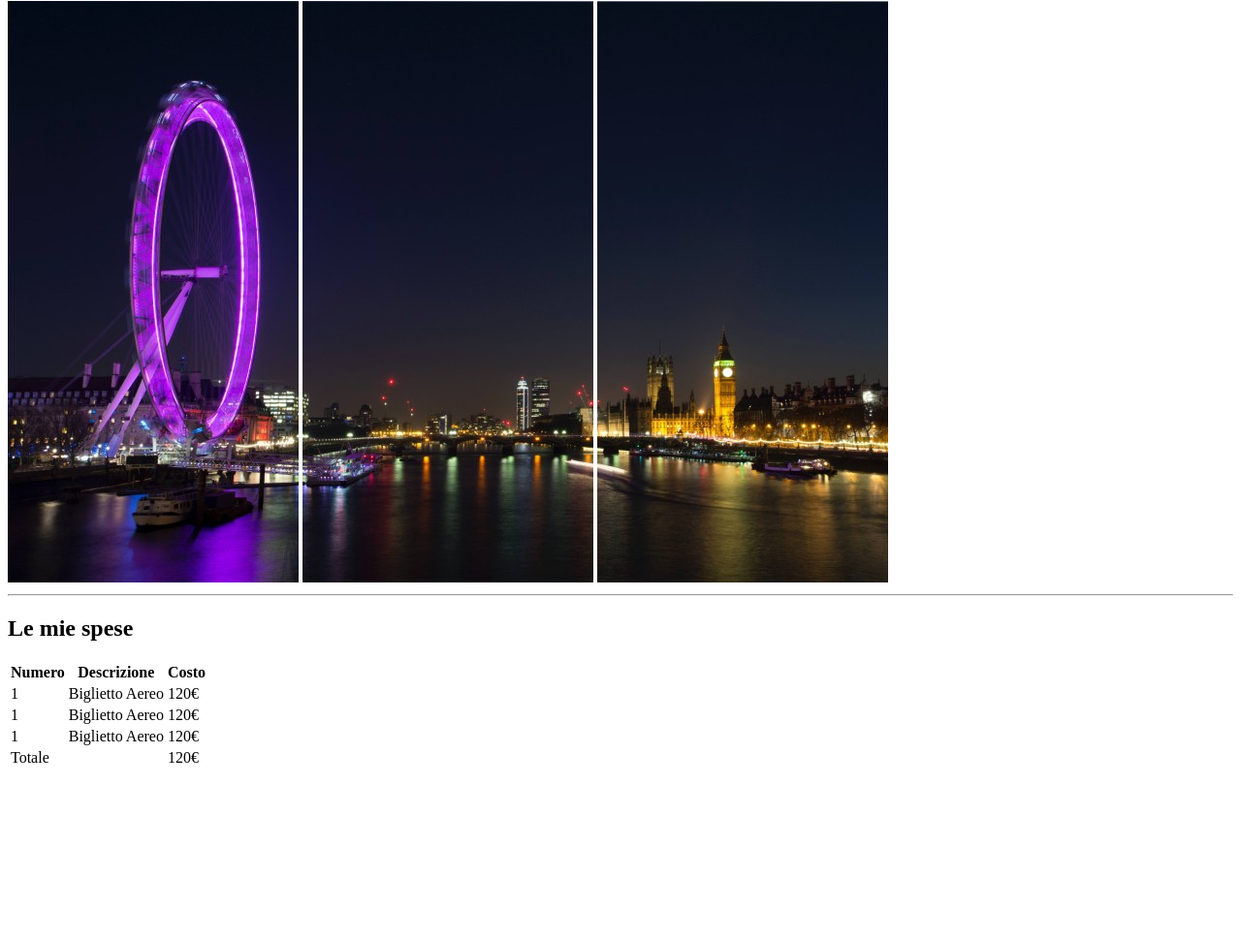
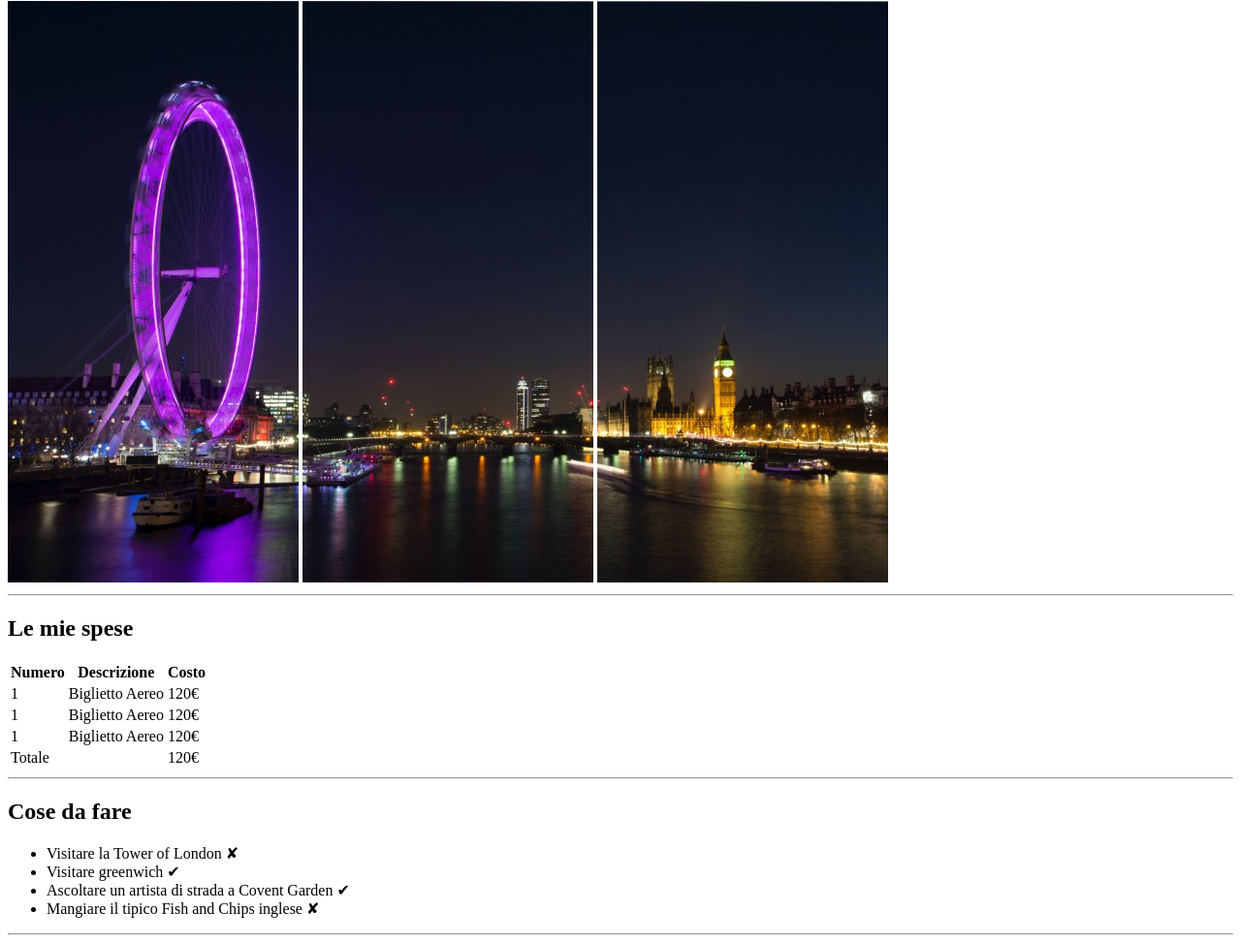
Before and after one commit to gab1144/html-london-trip, a plain HTML site: page index.html in a window 1280 px wide. Shown: the part 79-1052 px from the top of the page at 97% size. Before the commit the page ends 881 px from the top, so only its background shows below. Drawn offline with Linux system fonts and the light colour scheme.

Commit message:
[add] section to do list

```diff
--- a/index.html
+++ b/index.html
@@ -60,8 +60,26 @@
           <td>120&euro;</td>
         </tfoot>
       </table>
+
+      <hr>
     </section>
     <!--/spese-->
+
+    <!--to do list-->
+    <section>
+      <h2>Cose da fare</h2>
+
+      <ul>
+        <li>Visitare la Tower of London &#x2718;</li>
+        <li>Visitare greenwich &#x2714;</li>
+        <li>Ascoltare un artista di strada a Covent Garden &#x2714;</li>
+        <li>Mangiare il tipico Fish and Chips inglese &#x2718;</li>
+      </ul>
+
+      <hr>
+    </section>
+    <!--/to do list-->
+
   </main>
 
 </body>
```
